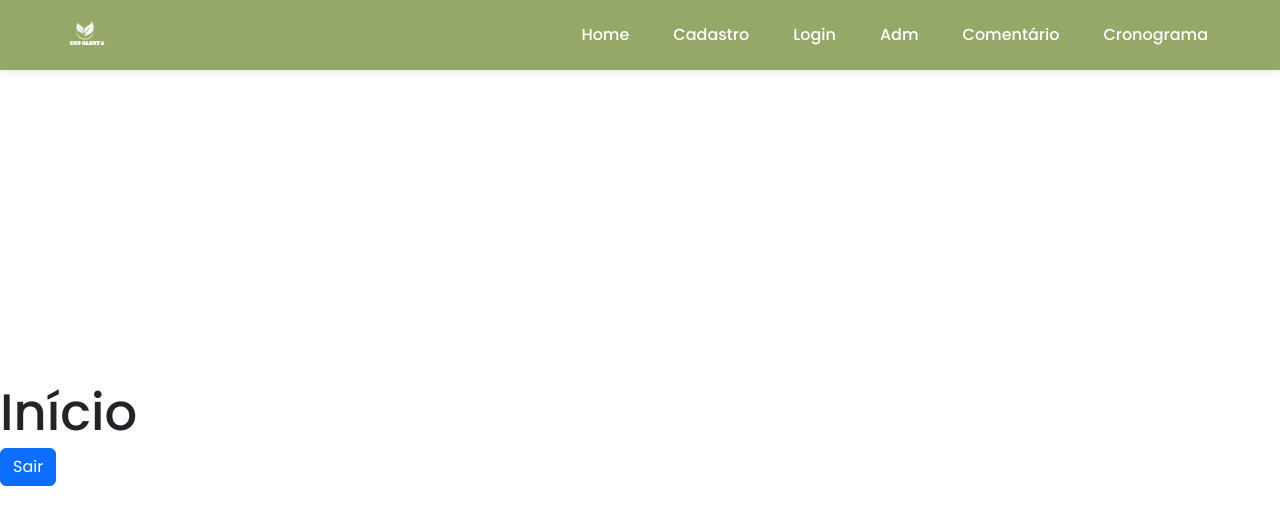
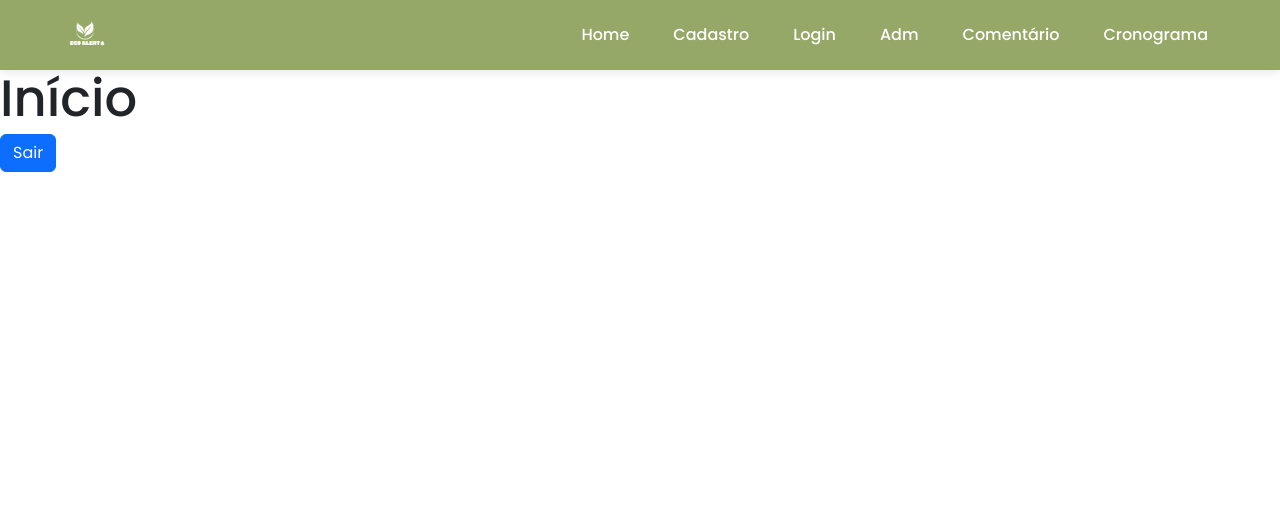
Before and after one commit to TCS-ADS-2025/EcoAlerta-Frontend, a React (Vite) app: page / in a window 1280 px wide. Shown: the top 524 px of the page. Built offline with nearby package versions, Linux system fonts and the light colour scheme.

Commit message:
"fix: height da body ajustada"

```diff
--- a/src/index.css
+++ b/src/index.css
@@ -34,7 +34,7 @@ body {
   place-items: center;
   padding-top: 70px;
   min-width: 320px;
-  min-height: 100vh;
+  min-height: 100%;
   overflow-x: hidden;
 }
 
```
